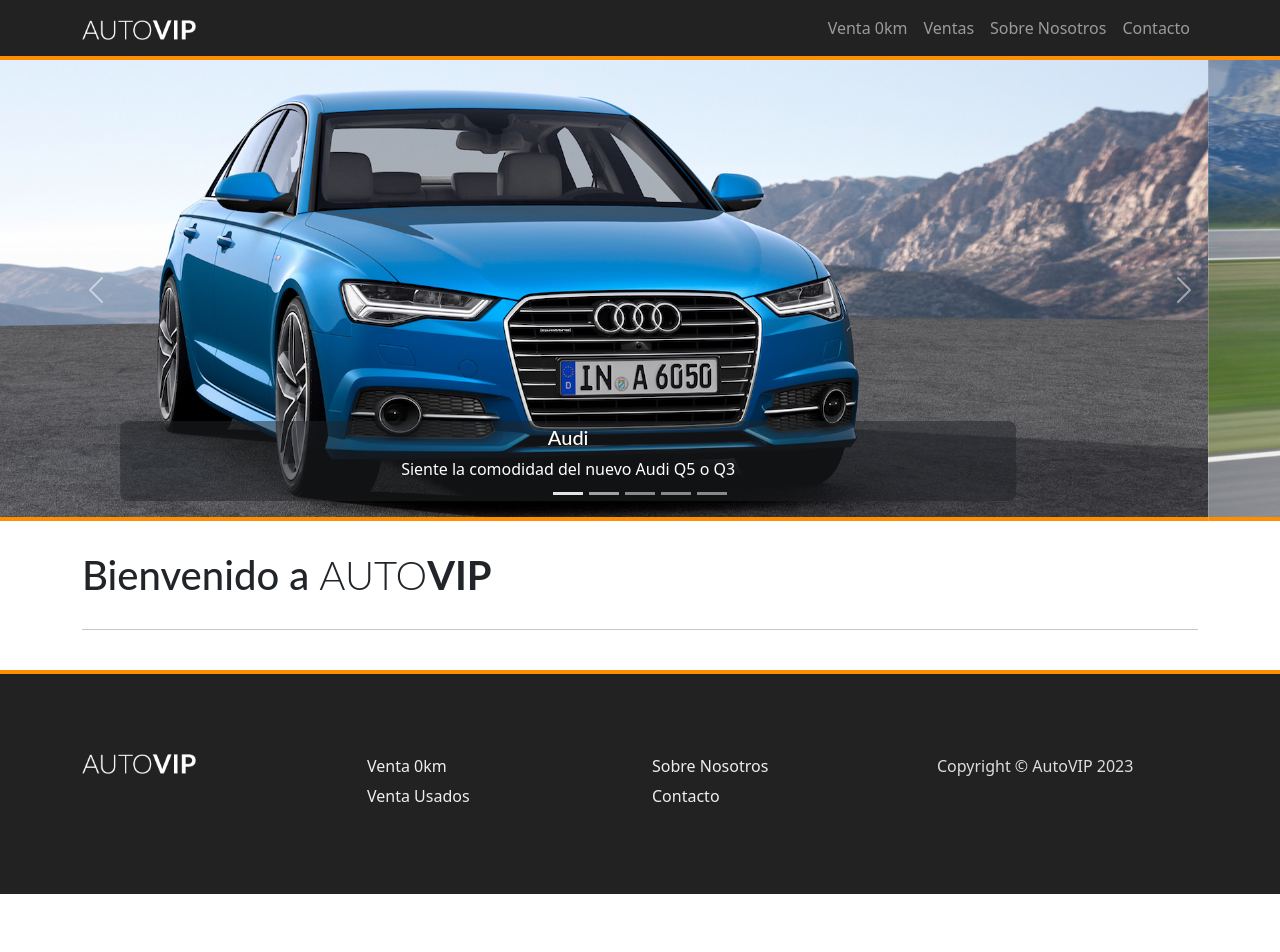
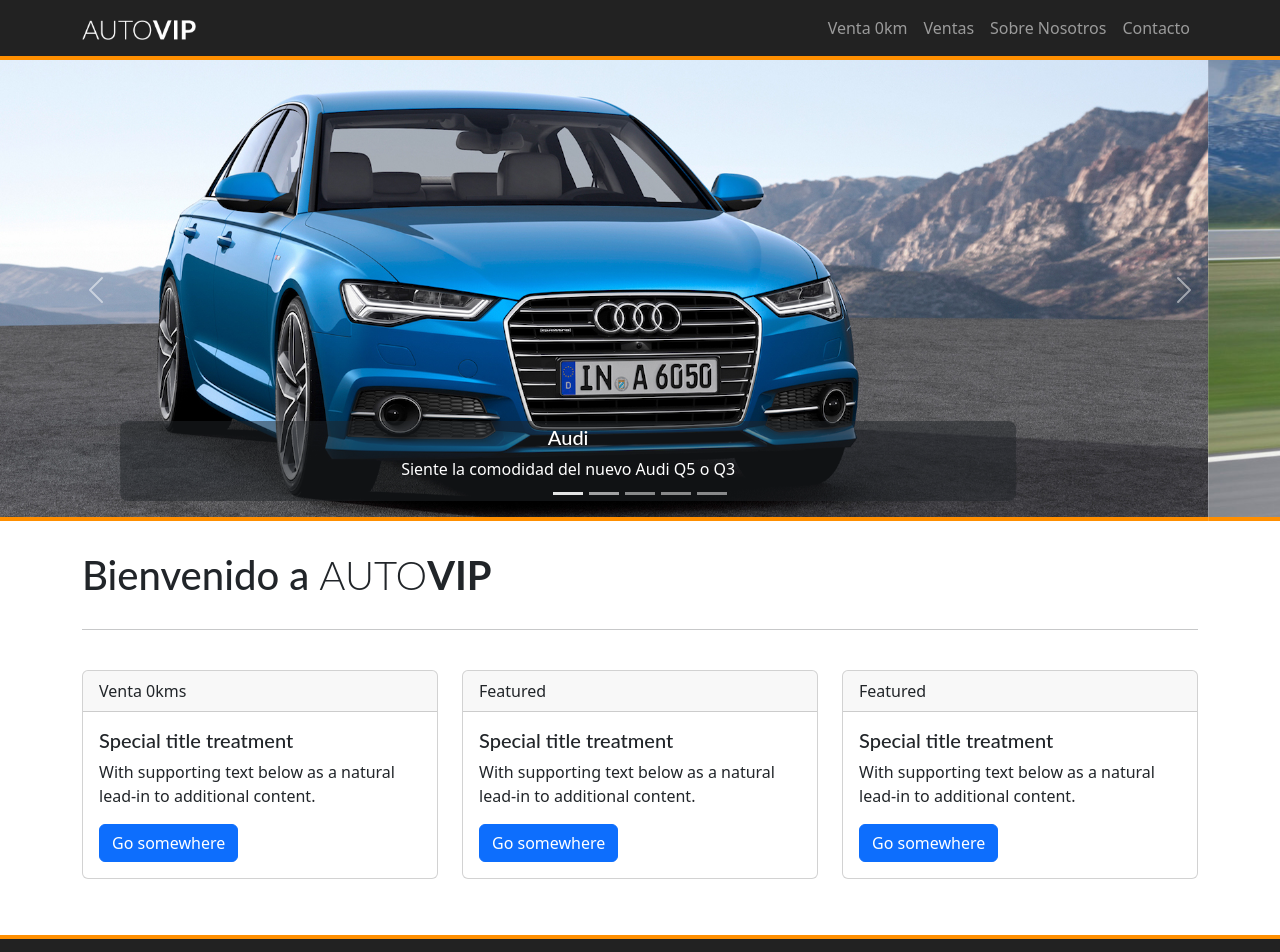
Before and after one commit to TrshDesigns/AUTOVIP, a plain HTML site: page index.html in a window 1280 px wide. Shown: the top 952 px of the page. Before the commit the page ends 894 px from the top, so only its background shows below. Drawn offline with nearby package versions, Linux system fonts and the light colour scheme.

Commit message:
Agregado de plantillas para cards de bienvenida

```diff
--- a/index.html
+++ b/index.html
@@ -267,10 +267,46 @@
 
         <div>
           <!--Continuar aquí-->
+          <div class="row my-2">
+            <div class="col-4">
+              <div class="card mb-5">
+                <div class="card-header">Venta 0kms</div>
+                <div class="card-body">
+                  <h5 class="card-title">Special title treatment</h5>
+                  <p class="card-text">
+                    With supporting text below as a natural lead-in to
+                    additional content.
+                  </p>
+                  <a href="#" class="btn btn-primary">Go somewhere</a>
+                </div>
+              </div>
+            </div>
+            <div class="col-4"><div class="card mb-5">
+                <div class="card-header">Featured</div>
+                <div class="card-body">
+                  <h5 class="card-title">Special title treatment</h5>
+                  <p class="card-text">
+                    With supporting text below as a natural lead-in to
+                    additional content.
+                  </p>
+                  <a href="#" class="btn btn-primary">Go somewhere</a>
+                </div>
+              </div></div>
+            <div class="col-4"><div class="card mb-5">
+                <div class="card-header">Featured</div>
+                <div class="card-body">
+                  <h5 class="card-title">Special title treatment</h5>
+                  <p class="card-text">
+                    With supporting text below as a natural lead-in to
+                    additional content.
+                  </p>
+                  <a href="#" class="btn btn-primary">Go somewhere</a>
+                </div>
+              </div></div>
+          </div>
         </div>
       </div>
     </div>
-
     <div id="footer" class="mt-auto">
       <div class="container">
         <div class="row">
```
Also changed, not shown: ventas.html (+11 -6 lines).
